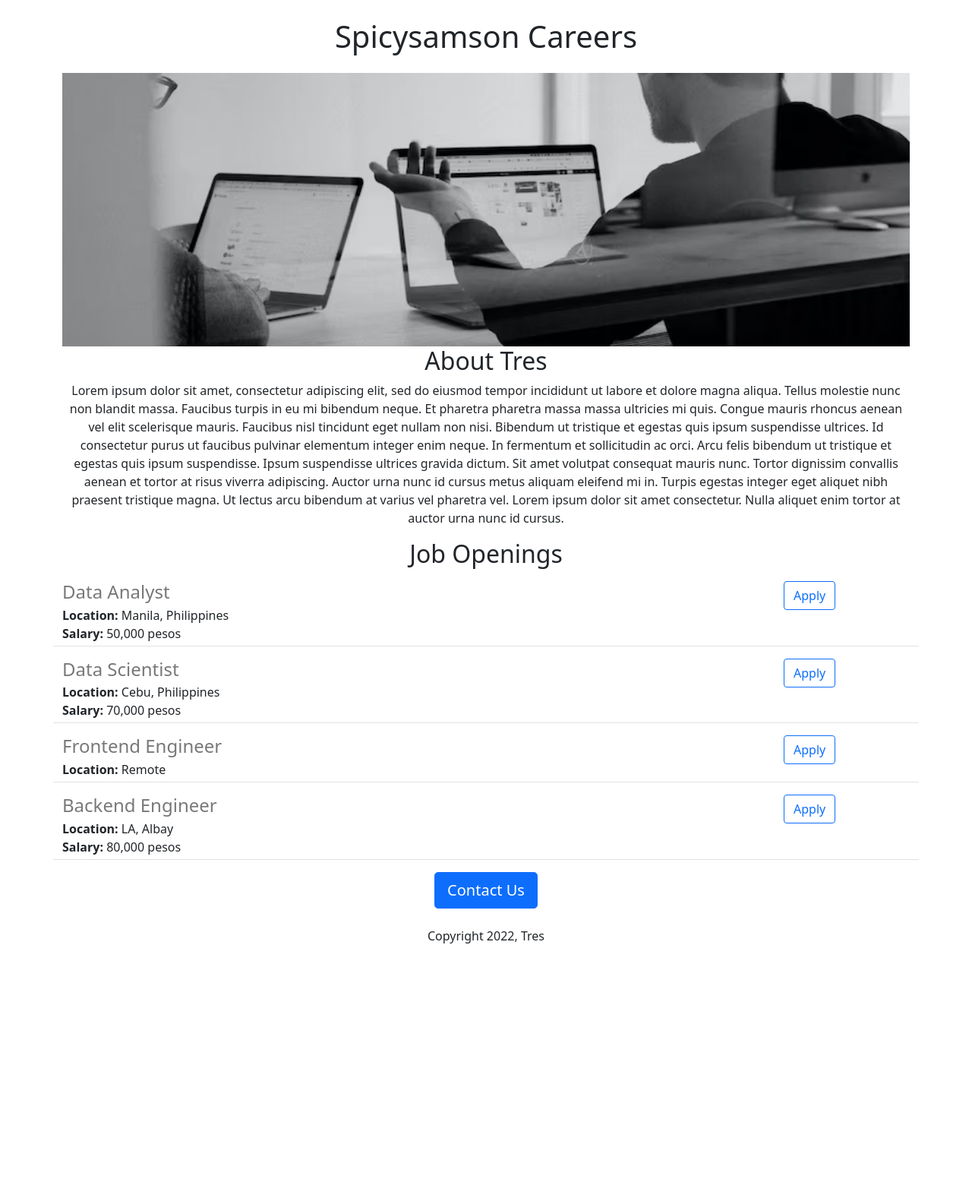
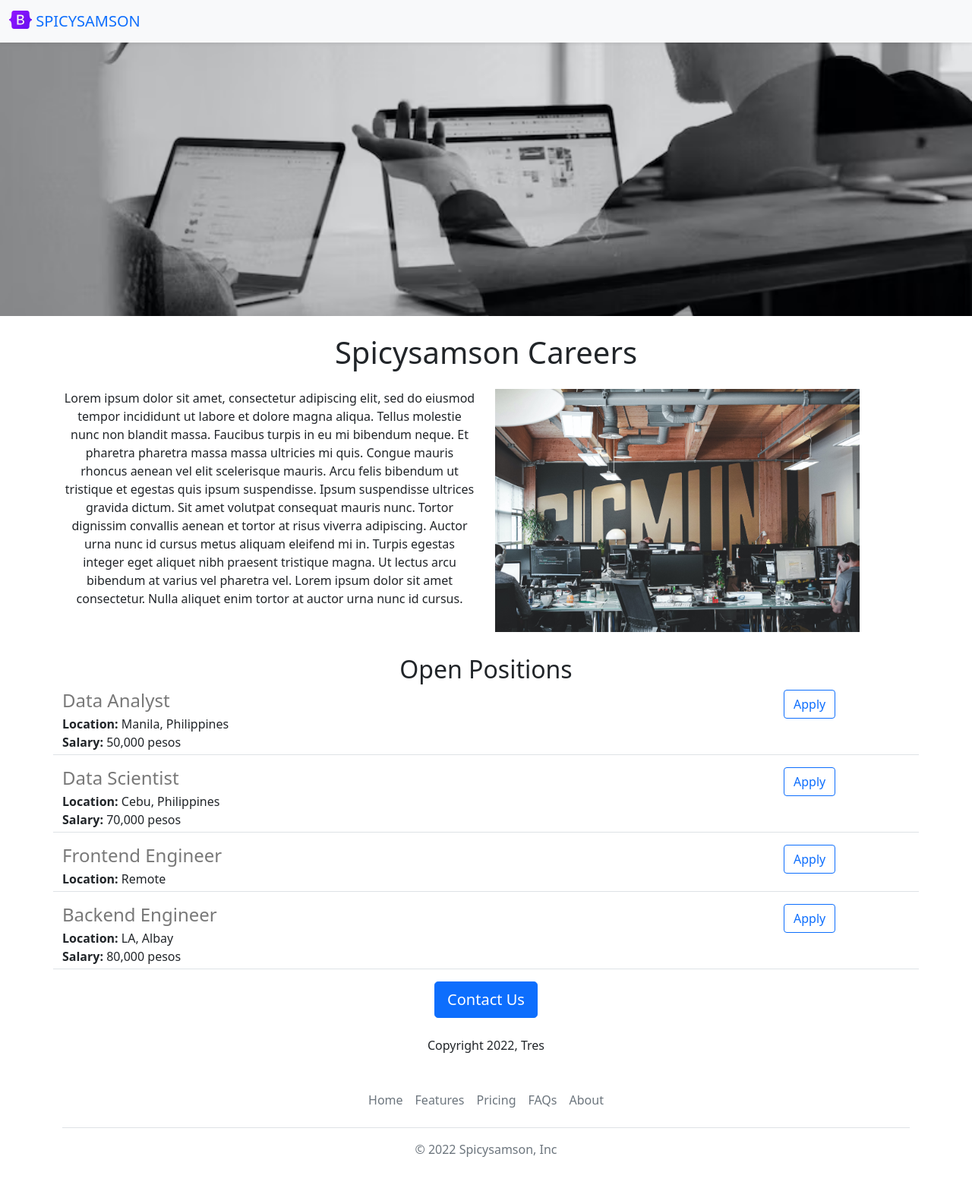
Before and after one commit to SPICYSAMSON/day-64--FREECODE-CAMP-FLASK-, a Flask app: page / in a window 1280 px wide. Shown: the whole page at 76% size. Before the commit the page ends 1242 px from the top, so only its background shows below. Run offline with Flask 3, Linux system fonts and the light colour scheme.

Commit message:
Bootstrap nav bar tas footer addition tas pic beside..

```diff
--- /dev/null
+++ b/templates/footer.html
@@ -0,0 +1,12 @@
+<div class="container">
+    <footer class="py-3 my-4">
+      <ul class="nav justify-content-center border-bottom pb-3 mb-3">
+        <li class="nav-item"><a href="#" class="nav-link px-2 text-muted">Home</a></li>
+        <li class="nav-item"><a href="#" class="nav-link px-2 text-muted">Features</a></li>
+        <li class="nav-item"><a href="#" class="nav-link px-2 text-muted">Pricing</a></li>
+        <li class="nav-item"><a href="#" class="nav-link px-2 text-muted">FAQs</a></li>
+        <li class="nav-item"><a href="#" class="nav-link px-2 text-muted">About</a></li>
+      </ul>
+      <p class="text-center text-muted">© 2022 Spicysamson, Inc</p>
+    </footer>
+  </div>
--- a/templates/home.html
+++ b/templates/home.html
@@ -14,26 +14,38 @@
     </style>
 </head>
 <body>
+    {% include 'nav.html' %}
+    <img class="img-fluid" id="banner" src="{{ url_for('static', filename='corporate.jpg') }}" alt="Corporate Image">
     <div class="container">
-        <h1 class="text-center mt-4 mb-4">{{company_name}} Careers</h1>
-        <img class="img-fluid" id="banner" src="{{ url_for('static', filename='corporate.jpg') }}" alt="Corporate Image">
+        <h1 class="text-center mt-4 mb-4">{{company_name}} Careers
+        </h1>
 
-        <h2 class="text-center">About Tres</h2>
-        <p class="text-center">Lorem ipsum dolor sit amet, consectetur adipiscing elit, sed do eiusmod tempor incididunt ut labore et dolore magna aliqua. Tellus molestie nunc non blandit massa. Faucibus turpis in eu mi bibendum neque. Et pharetra pharetra massa massa ultricies mi quis. Congue mauris rhoncus aenean vel elit scelerisque mauris. Faucibus nisl tincidunt eget nullam non nisi. Bibendum ut tristique et egestas quis ipsum suspendisse ultrices. Id consectetur purus ut faucibus pulvinar elementum integer enim neque. In fermentum et sollicitudin ac orci. Arcu felis bibendum ut tristique et egestas quis ipsum suspendisse. Ipsum suspendisse ultrices gravida dictum. Sit amet volutpat consequat mauris nunc. Tortor dignissim convallis aenean et tortor at risus viverra adipiscing. Auctor urna nunc id cursus metus aliquam eleifend mi in. Turpis egestas integer eget aliquet nibh praesent tristique magna. Ut lectus arcu bibendum at varius vel pharetra vel. Lorem ipsum dolor sit amet consectetur. Nulla aliquet enim tortor at auctor urna nunc id cursus.</p>
+        <div class="row" style="margin-bottom:30px;">
+            <div class="col-6">
+                <p class="text-center">Lorem ipsum dolor sit amet, consectetur adipiscing elit, sed do eiusmod tempor incididunt ut labore et dolore magna aliqua. Tellus molestie nunc non blandit massa. Faucibus turpis in eu mi bibendum neque. Et pharetra pharetra massa massa ultricies mi quis. Congue mauris rhoncus aenean vel elit scelerisque mauris. Arcu felis bibendum ut tristique et egestas quis ipsum suspendisse. Ipsum suspendisse ultrices gravida dictum. Sit amet volutpat consequat mauris nunc. Tortor dignissim convallis aenean et tortor at risus viverra adipiscing. Auctor urna nunc id cursus metus aliquam eleifend mi in. Turpis egestas integer eget aliquet nibh praesent tristique magna. Ut lectus arcu bibendum at varius vel pharetra vel. Lorem ipsum dolor sit amet consectetur. Nulla aliquet enim tortor at auctor urna nunc id cursus.</p>
+            </div>
 
-        <h2 class="text-center">Job Openings</h2>
+            <div class="col-6">
+                <img src="{{url_for('static',filename='corpopic.jpg')}}" style="height:320px;">
+            </div>
 
-        <p>
+        </div>
+
+        <h2 class="text-center">Open Positions</h2>
+
+        <div>
             {% for job in jobs%}
                 {% include 'jobitem.html' %}
             {% endfor %}
-        </p>
+        </div>
 
         <div class="text-center">
-        <button class="btn btn-primary btn-lg">Contact Us</button>
-        <p class="mt-4">Copyright 2022, Tres</p>
+            <button class="btn btn-primary btn-lg">Contact Us</button>
+
+            <p class="mt-4">Copyright 2022, Tres</p>
         </div>
 
     </div>
+    {% include 'footer.html' %}
 </body>
 </html>
--- /dev/null
+++ b/templates/nav.html
@@ -0,0 +1,10 @@
+<nav class="navbar bg-light shadow-sm fixed-top">
+    <div class="container-fluid">
+      <a class="navbar-brand" href="#">
+
+        <img src="{{url_for('static',filename='bootstrap-logo.svg')}}" alt="Logo" width="30" height="24" class="d-inline-block align-text-top">
+        SPICYSAMSON
+      </a>
+    </div>
+  </nav>
+  <div style="height:56px;"></div>
```
Also changed, not shown: static/bootstrap-logo.svg (added), static/corpopic.jpg (added).
